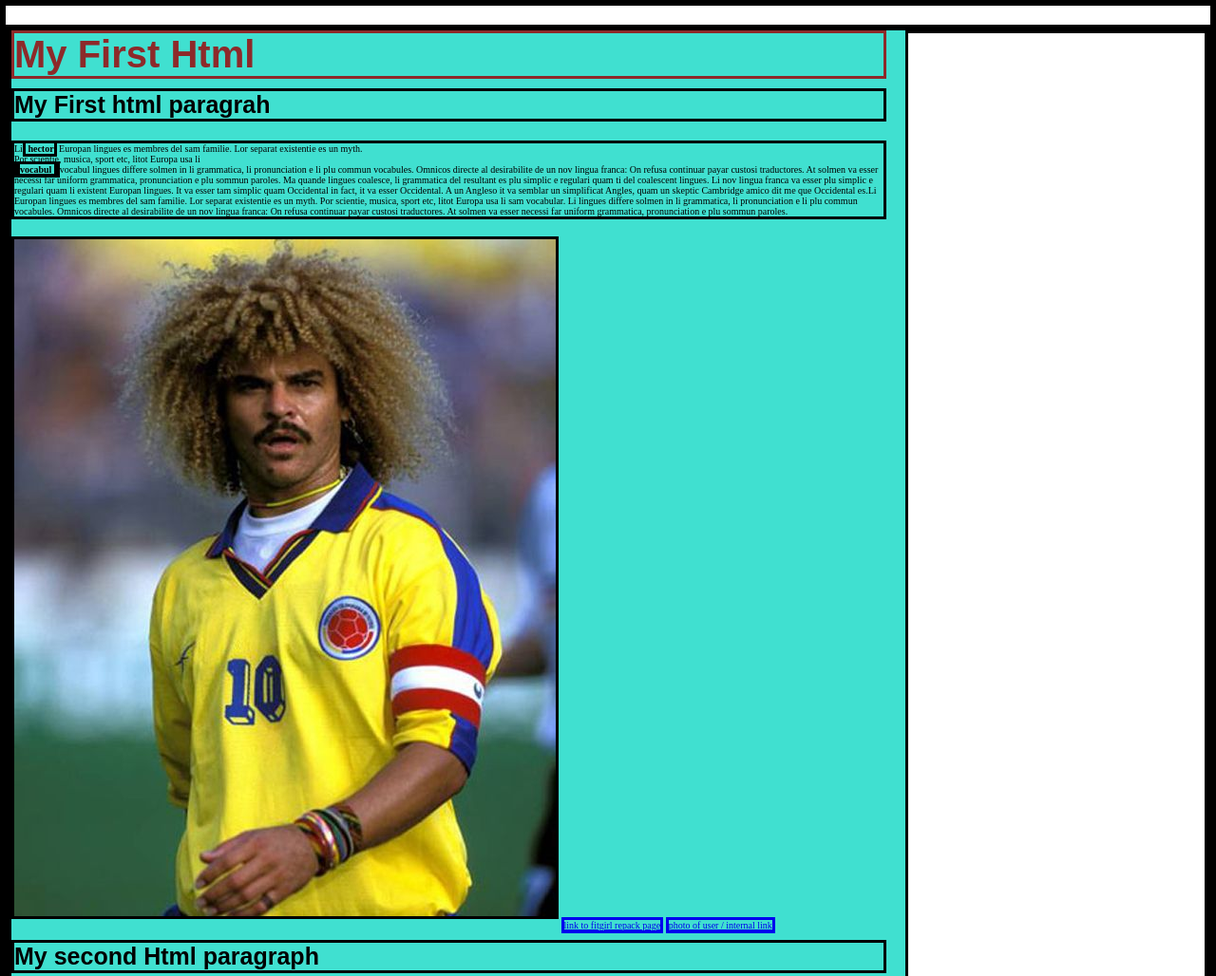
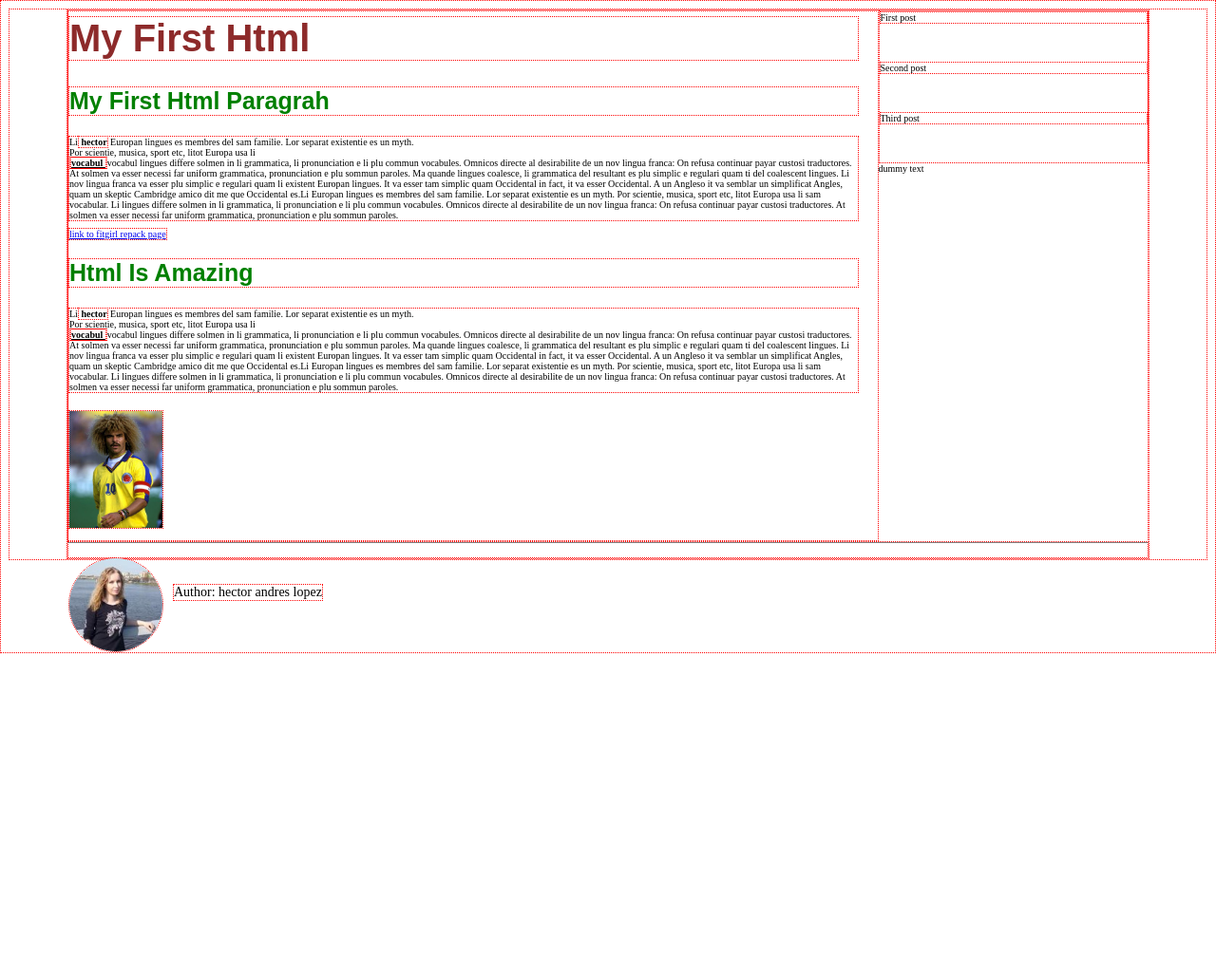
Before and after one commit to hectorlopezv/Build-Responsive-Real-World-Websites-with-HTML5-and-CSS3, a website: page index.html in a window 1280 px wide. Shown: the top 1028 px of the page at 95% size. After the commit the page ends 800 px from the top, so only its background shows below. Drawn offline with Linux system fonts and the light colour scheme.

Commit message:
2 fix for the html

```diff
--- a/index.html
+++ b/index.html
@@ -9,9 +9,10 @@
 
 <body>
     <div class="Content">
+
     <div class="blog-post">
     <h1> My First Html</h1>
-    <h2> My First html paragrah</h2>
+    <h2> My First Html Paragrah</h2>
 
         <p class="main-text">
             Li<strong> hector</strong> Europan lingues es membres del sam familie.
@@ -36,12 +37,8 @@
                 At solmen va esser necessi far uniform grammatica, pronunciation e plu sommun paroles.
         </p>
 
-       <img  class ="pibe" src="pibe.jpg" alt="the football player pibe valderama">
         <a href="https://fitgirl-repacks.site/" target="_blank"> link to fitgirl repack page</a>
-        <a href="random_user.jpg" target="_blank">photo of user / internal link</a>
-
-
-        <h2>My second Html paragraph</h2>
+        <h2>Html Is Amazing</h2>
         <p class="main-text">
             Li<strong> hector</strong> Europan lingues es membres del sam familie.
             Lor separat existentie es un myth.<br> Por scientie,
@@ -64,10 +61,19 @@
                 desirabilite de un nov lingua franca: On refusa continuar payar custosi traductores.
                 At solmen va esser necessi far uniform grammatica, pronunciation e plu sommun paroles.
         </p>
+ <img  class ="pibe" src="pibe.jpg" alt="the football player pibe valderama">
+
     </div>
-    <div class="other-posts"></div>
 
-    <div class="clear-fix"></div>
+    <div class="other-post">
+        <div class="other">First post</div>
+        <div class="other">Second post</div>
+        <div class="other">Third post</div>
+    </div>
+
+    <div class="clearfix">dummy text</div>
+
+
     <div class="Author-box">
       <img src="random_user.jpg" alt="author of this webpage">
         <p class="Author-text">Author: hector andres lopez</p>
@@ -75,14 +81,7 @@
 
 
 
-
-
-
-
     </div>
-
-
-
 
 </body>
 
--- a/style.css
+++ b/style.css
@@ -1,48 +1,77 @@
-*
-{
-    border-style:solid;
-    margin: 0;
-    padding:0;
+*{
+
     box-sizing: border-box;
+    border: 1px dotted red;
 
 }
+.clearfix::after
+{
+    content:"";
+    display: table;
+    clear: both;
+}
+
 body
 {
     font-size: 10px;
+
+
+}
+
+.Content
+{
+    margin-left: auto;
+    margin-right: auto;
+    width: 1140px;
+}
+
+.blog-post
+{
+    width: 75%;
+    padding-right: 20px;
+
+    float: left;
+}
+.blog-post img
+{
+    height: 125px;
+    width: auto;
+}
+.other-post
+{
+    width: 25%;
+    float: left;
+}
+
+.other
+{
+    margin-bottom: 40px;
+}
+
+.Author-box
+{
+    padding-top: 15px;
+    border-top: 1px solid grey;
+}
+
+.Author-box img
+{
+    height: 100px;
+    width: 100px;
+    border-radius: 50%;
+    float: left;
+}
+
+.Author-text
+{
+   color: rgb(0, 0, 0);
+   margin-top: 28px;
+   margin-left: 10px;
+   font-size: 14px;
+   float: left;
 }
 
 
-.Content
-{
-    margin: 20px auto 0 auto;
-
-}
-.blog-post
-{
-    background-color: turquoise;
-    width: 75%;
-    float: left;
-    padding-right: 20px;
-}
-.other-posts
-{
-    width: 25%;
-    background-color: yellow;
-    float: left;
-}
-.clear-fix::after{
-    content: "";
-    display: table;
-    clear: both;
-}
-.Author-box
-{
-    background-color: violet;
-    padding-top: 15px;
-    border-top: 1px solid grey;
-    margin-top: 10px;
-
-}
 
 
 
@@ -56,14 +85,15 @@ h1
 {
     font-size: 40px;
     color: rgb(141, 42, 42);
-    margin-bottom: 10px;
+    margin-top: 5px;
 }
 h2
 {
 
     font-size: 25px;
-    margin-bottom: 20px;
-    margin-top: 10px;
+
+    color: green;
+
 }
 
 
@@ -71,13 +101,9 @@ h2
 {
     color: rgb(0, 0, 0);
     margin-bottom: 8px;
+    margin-top: 0px;
 
 }
-.Author-text
-{
-   color: rgb(19, 55, 146);
-}
-
 .pibe
 {
     margin-top: 10px;
```
